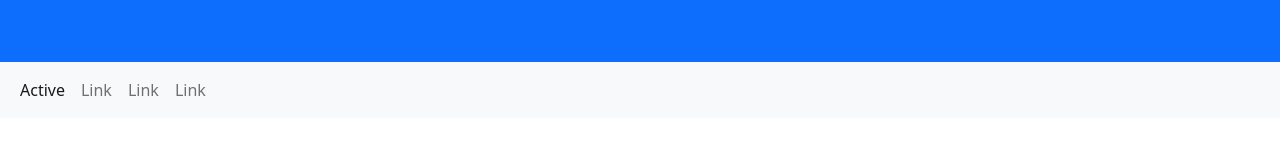
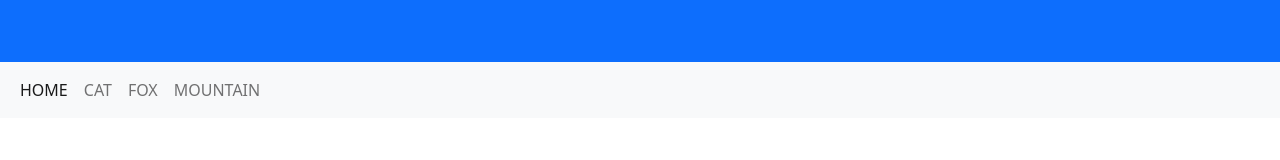
Before and after one commit to Mike-Pryor/Bootstrap5-sample, a plain HTML site: page index.html in a window 1280 px wide. Shown: the part 130-290 px from the top of the page. Drawn offline with nearby package versions, Linux system fonts and the light colour scheme.

Commit message:
Update index.html
Just updated the Nav links.

```diff
--- a/index.html
+++ b/index.html
@@ -24,16 +24,16 @@
   <div class="container-fluid">
     <ul class="navbar-nav">
       <li class="nav-item">
-        <a class="nav-link active" href="#">Active</a>
+        <a class="nav-link active" href="#">HOME</a>
       </li>
       <li class="nav-item">
-        <a class="nav-link" href="#">Link</a>
+        <a class="nav-link" href="#">CAT</a>
       </li>
       <li class="nav-item">
-        <a class="nav-link" href="#">Link</a>
+        <a class="nav-link" href="#">FOX</a>
       </li>
       <li class="nav-item">
-        <a class="nav-link" href="#">Link</a>
+        <a class="nav-link" href="#">MOUNTAIN</a>
       </li>
     </ul>
   </div>
```
